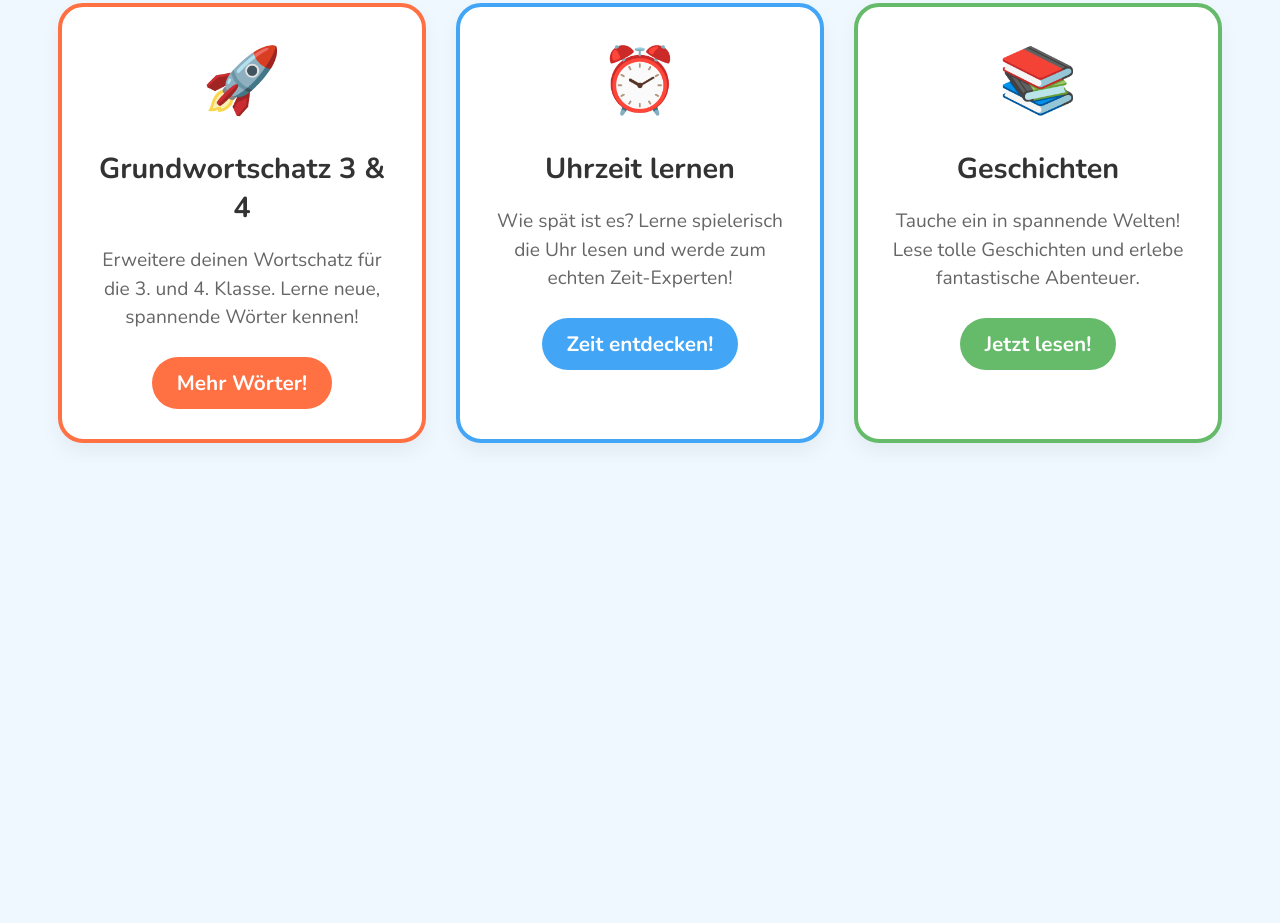
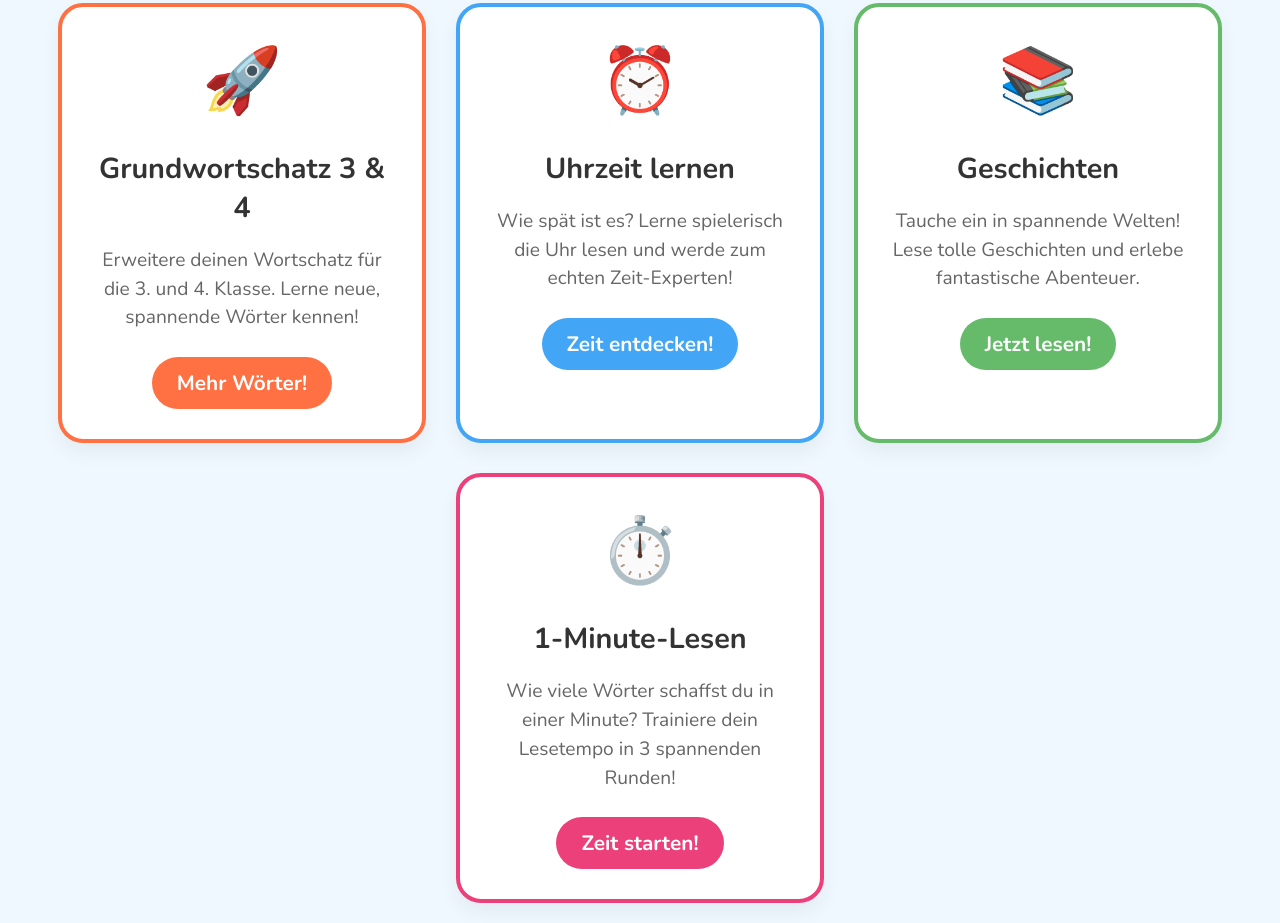
Before and after one commit to yekoshy/German, a plain HTML site: page grundschule.html in a window 1280 px wide. Shown: the part 792-1715 px from the top of the page. Before the commit the page ends 1255 px from the top, so only its background shows below. Drawn offline with nearby package versions, Linux system fonts and the light colour scheme.

Commit message:
Add '1-Minute-Lesen' project and update styles
Added styles and HTML for the new '1-Minute-Lesen' project.

```diff
--- a/grundschule.html
+++ b/grundschule.html
@@ -71,7 +71,8 @@
         .card.words { border-color: #ab47bc; }
         .card.words-advanced { border-color: #ff7043; } /* Farbe für 3. & 4. Klasse */
         .card.uhr { border-color: #42a5f5; } /* Farbe für die Uhr */
-        .card.geschichten { border-color: #66bb6a; } /* Neue Farbe für Geschichten */
+        .card.geschichten { border-color: #66bb6a; } /* Farbe für Geschichten */
+        .card.minute-lesen { border-color: #ec407a; } /* Neue Farbe für 1-Minute-Lesen */
 
         .emoji {
             font-size: 4rem;
@@ -127,6 +128,10 @@
         /* Button-Farbe für die Geschichten */
         .btn-geschichten { background-color: #66bb6a; }
         .btn-geschichten:hover { background-color: #4caf50; }
+
+        /* Button-Farbe für 1-Minute-Lesen */
+        .btn-minute-lesen { background-color: #ec407a; }
+        .btn-minute-lesen:hover { background-color: #d81b60; }
 
         /* Mobile responsiveness */
         @media (max-width: 768px) {
@@ -188,7 +193,7 @@
             <a href="https://yekoshy.github.io/German/UhrHilfer.html" class="btn btn-uhr">Zeit entdecken!</a>
         </div>
 
-        <!-- Project 6: Geschichten (Neu hinzugefügt) -->
+        <!-- Project 6: Geschichten -->
         <div class="card geschichten">
             <div class="emoji">📚</div>
             <h2>Geschichten</h2>
@@ -196,6 +201,14 @@
             <a href="https://yekoshy.github.io/German/Geschichten.html" class="btn btn-geschichten">Jetzt lesen!</a>
         </div>
 
+        <!-- Project 7: 1-Minute-Lesen (Neu hinzugefügt) -->
+        <div class="card minute-lesen">
+            <div class="emoji">⏱️</div>
+            <h2>1-Minute-Lesen</h2>
+            <p>Wie viele Wörter schaffst du in einer Minute? Trainiere dein Lesetempo in 3 spannenden Runden!</p>
+            <a href="https://yekoshy.github.io/German/1-minute-lesen.html" class="btn btn-minute-lesen">Zeit starten!</a>
+        </div>
+
     </div>
 
 </body>
```
